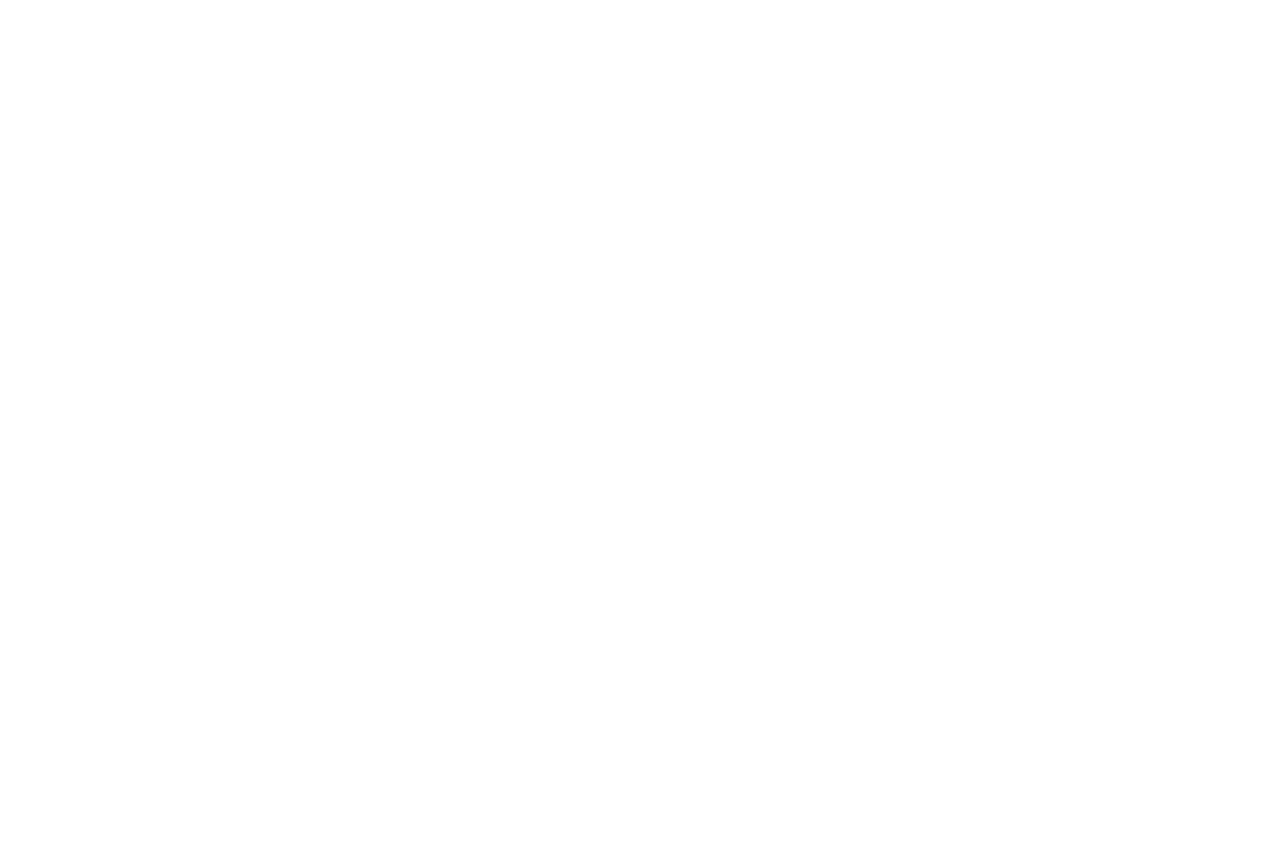
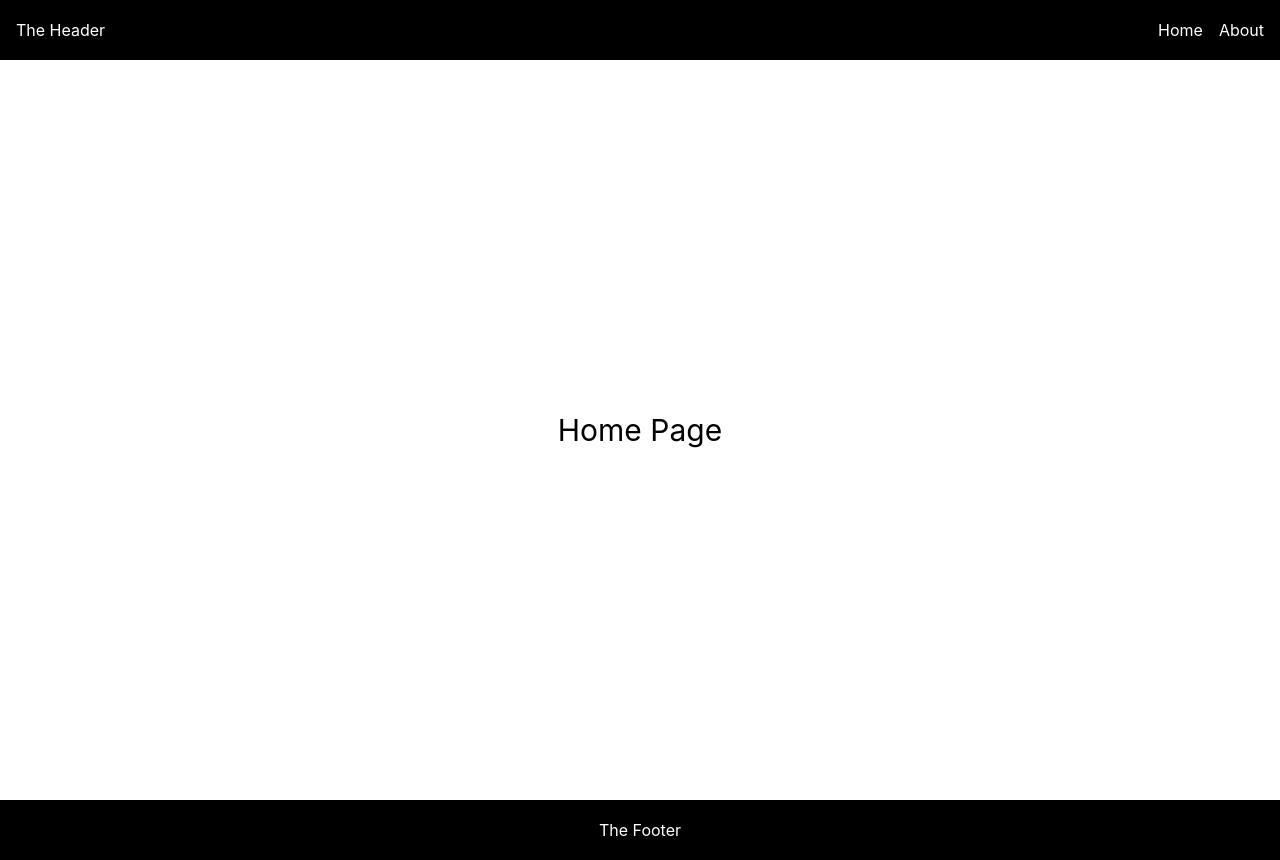
Before and after one commit to naxus-team/bosla, a React (Create React App) app: page /login in a window 1280 px wide. Before the commit this address had no page. Before the commit the page ends 800 px from the top, so only its background shows below. Built offline with nearby package versions, Linux system fonts and the light colour scheme.

Commit message:
Refactor components structure and implement login functionality under auth

```diff
--- /dev/null
+++ b/src/components/404.tsx
@@ -0,0 +1,21 @@
+function E404() {
+  return (
+    <>
+      <div className="relative h-[60px] bg-[black] flex items-center justify-between px-4">
+        <span className="text-[white] ">The Header</span>
+        <nav className="flex items-center gap-4">
+          <a href="/" className="text-[white]">Home</a>
+          <a href="/about" className="text-[white]">About</a>
+        </nav>
+      </div>
+      <div className="flex items-center justify-center h-[calc(100vh-60px)]">
+        <h1 className="text-[black] text-[30px]">Home Page</h1>
+      </div>
+      <footer className="h-[60px] bg-[black] flex items-center justify-center">
+        <span className="text-[white]">The Footer</span>
+      </footer>
+    </>
+  )
+}
+
+export default E404
```
Also changed, not shown: src/auth/login.tsx (added, +7 -0 lines), src/route.tsx (+10 -0 lines).
